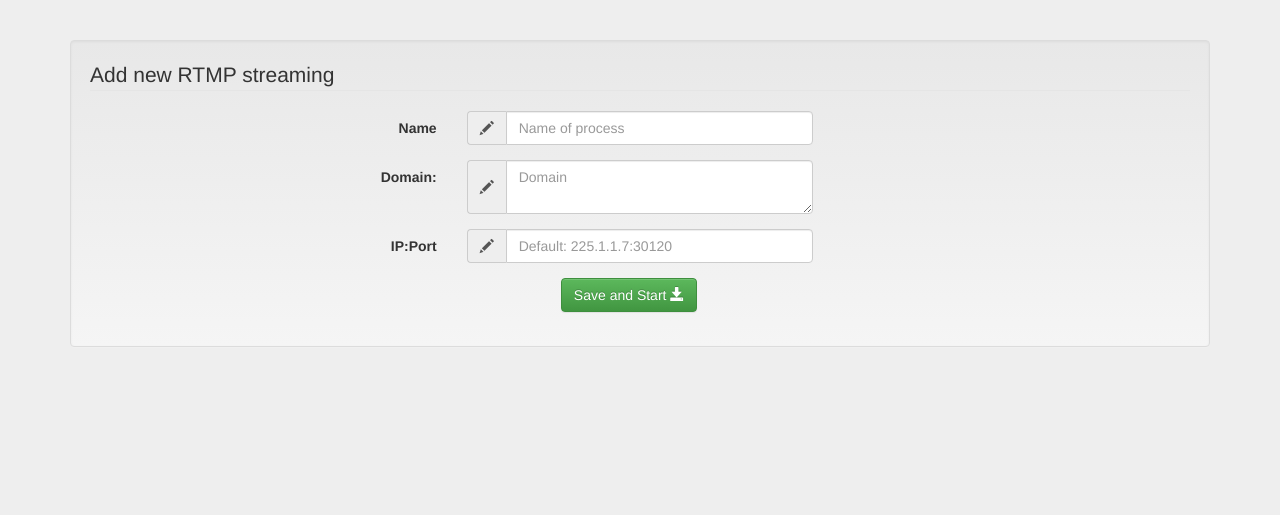
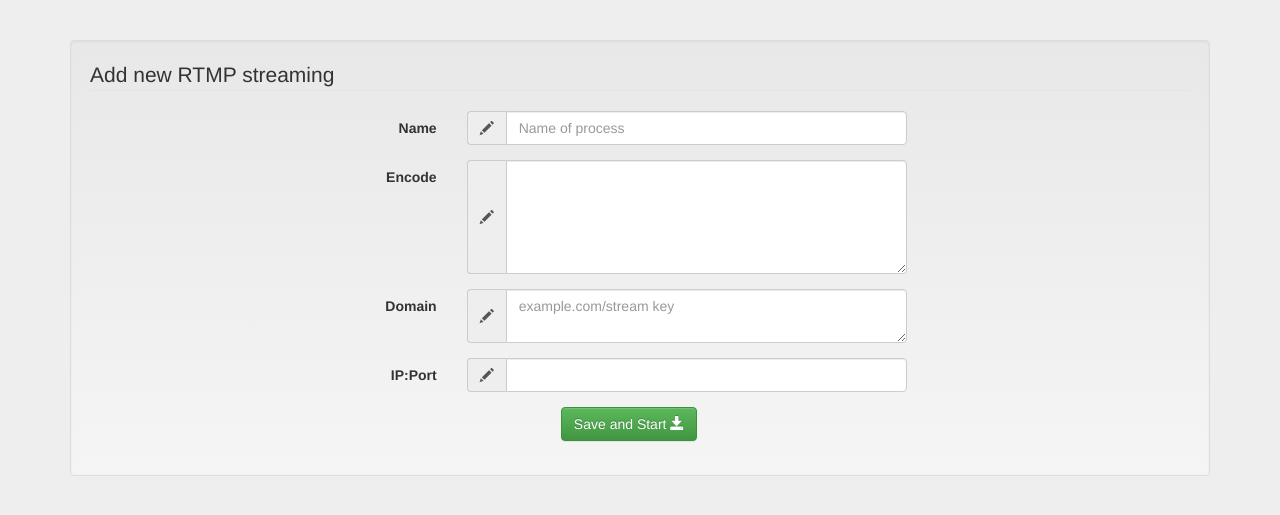
Before and after one commit to hhthuongbtr/supvisord, a Django app: page /supvisor/rtmp/add/ in a window 1280 px wide. Shown: the top 515 px of the page. Run offline with Django 3.2, Linux system fonts and the light colour scheme; the visitor is signed in with stand-in values (Sample User, id 1); data that the repository does not hold is empty; parts of the project's set-up code (start-up, migrations or seed data) failed here and were passed over; some libraries are stand-ins or nearby versions.

Commit message:
rtmp add

```diff
--- a/supvisor/urls.py
+++ b/supvisor/urls.py
@@ -12,4 +12,5 @@ urlpatterns = patterns('',
     url(r'^document/$', 'supvisor.views.document'),
     #RTMP
     url(r'^rtmp/add/$', 'supvisor.views.rtmp_add_process'),
+    url(r'^rtmp/add/json$', 'supvisor.views.rtmp_add_json'),
 )
--- a/supvisor/utils.py
+++ b/supvisor/utils.py
@@ -285,12 +285,21 @@ class RTMP:
         command=File(self.fileName).get_command()
         return command[command.find(self.endKeySearchDomain) + len(self.keySearchDomain) : command.find(self.endKeySearchDomain)]
 
-    def save(self, ip, domain):
+    def save(self, ip, encode, domain):
+        #read template supervisord config
         text=File('rtmp.template').read_template()
+        #read config rtmp template as json data
+        configString =  File("rtmp.json.template").read_template()
+        #Convert to json data
+        data = json.loads(configString)
+        #edit encode
+        text=text.replace('[encode]', encode)
         #edit name
         text=text.replace('[name]', self.fileName)
+        #edit binary system name
+        text=text.replace('[binary_system]', data["binary_system"])
         #edit ip
-        text=text.replace('[ip]',ip)
+        text=text.replace('[ip]', ip)
         #edit stream key
         text=text.replace('[domain]', domain)
         File(self.fileName).write_conf_file(text)
--- a/supvisor/views.py
+++ b/supvisor/views.py
@@ -178,17 +178,28 @@ def rtmp_add_process(request):
 			#Get new infor from template
 			domain = request.POST.get('domain', '').strip()
 			ip = request.POST.get('ip', '').strip()
-			#Return deffault ip if new ip is none
-			if not ip:
-				ip = '225.1.1.7:30120'
 			name = request.POST.get('name', '').strip()
 			#Cut white space
 			name = name.replace(" ", "")
+			encode = request.POST.get('encode', '').strip()
 			#End get new infor from template
-			RTMP(name).save(ip, domain)
+			RTMP(name).save(ip, encode, domain)
 			if Process(name).get_job_status() == 1:
 				Process(name).stop_job()
 			Process(name).update_job()
 			Process(name).start_job()
 			return HttpResponseRedirect('/supvisor/')
 	return render_to_response('supvisor/rtmp/add.html')
+
+def rtmp_add_json(request):
+	if not request.user.is_authenticated():
+		return HttpResponseRedirect('/accounts/login')
+	configString =  File("rtmp.json.template").read_template()
+	data = json.loads(configString)
+	args = []
+	args.append({'binary_system'		: data["binary_system"] if data["binary_system"] else "",
+				'encode'				: data["encode"] if data["encode"] else "",
+				'ip'					: data["ip"] if data["ip"] else "",
+					})
+	json_data = json.dumps({"rtmp": args})
+	return HttpResponse(json_data, content_type='application/json', status=200)
--- a/templates/supvisor/rtmp/add.html
+++ b/templates/supvisor/rtmp/add.html
@@ -5,6 +5,8 @@
     <meta charset="utf-8">
     <meta http-equiv="X-UA-Compatible" content="IE=edge">
     <meta name="viewport" content="width=device-width, initial-scale=1">
+
+    <script type="text/javascript" src="/static/angular.min.js"></script>
 
     <link rel="stylesheet" type="text/css" href="/static/bootstrap/css/bootstrap.min.css">
     <link rel="stylesheet" type="text/css" href="/static/bootstrap/css/bootstrap-theme.min.css">
@@ -25,7 +27,7 @@
     </script>
 </head>
 
-<body ng-app="myApp" ng-controller="processCtrl">
+<body ng-app="myApp" ng-controller="rtmpAddCtrl">
   <div class="container">
     <form class="well form-horizontal" action="/supvisor/rtmp/add/" method="post" name="form" onsubmit="return SubmitCheckTextField(this);">
         {% csrf_token %}
@@ -40,7 +42,7 @@
 
 	  <div class="form-group">
 	    <label class="col-md-4 control-label">Name</label>
-	      <div class="col-md-4 selectContainer">
+	      <div class="col-md-5 selectContainer">
 	      <div class="input-group">
 	          <span class="input-group-addon"><i class="glyphicon glyphicon-pencil"></i></span>
 	          <input type="text" class="form-control" name="name" id="name" placeholder="Name of process">
@@ -50,13 +52,24 @@
 	  </div>
 	  </div>
 
-	  <!-- Stream key -->
+	  <!-- encode -->
 	  <div class="form-group">
-	    <label class="col-md-4 control-label">Domain:</label>
-	      <div class="col-md-4 inputGroupContainer">
+	    <label class="col-md-4 control-label">Encode</label>
+	      <div class="col-md-5 inputGroupContainer">
 	      <div class="input-group">
 	          <span class="input-group-addon"><i class="glyphicon glyphicon-pencil"></i></span>
-	            <textarea class="form-control" name="domain" id="domain" placeholder="Domain"></textarea>
+	            <textarea class="form-control" name="encode" id="encode" placeholder="ancode" rows="5"> {{'{{myData[0].encode}'}}} </textarea>
+	    </div>
+	    </div>
+	   </div>
+
+	  <!-- Domain -->
+	  <div class="form-group">
+	    <label class="col-md-4 control-label">Domain</label>
+	      <div class="col-md-5 inputGroupContainer">
+	      <div class="input-group">
+	          <span class="input-group-addon"><i class="glyphicon glyphicon-pencil"></i></span>
+	            <textarea class="form-control" name="domain" id="domain" placeholder="example.com/stream key" rows="2"></textarea>
 	    </div>
 	    </div>
 	   </div>
@@ -64,10 +77,10 @@
 	  <!-- IP -->
 	  <div class="form-group">
 	    <label class="col-md-4 control-label">IP:Port</label>
-	      <div class="col-md-4 inputGroupContainer">
+	      <div class="col-md-5 inputGroupContainer">
 	      <div class="input-group">
 	          <span class="input-group-addon"><i class="glyphicon glyphicon-pencil"></i></span>
-	            <input type="text" class="form-control" name="ip" placeholder="Default: 225.1.1.7:30120">
+	            <input type="text" class="form-control" name="ip" value="{{'{{myData[0].ip}'}}}">
 	    </div>
 	    </div>
 	  </div>
@@ -84,4 +97,19 @@
     </form>
     </div>
 </body>
+<script>
+var app = angular.module('myApp',[]);
+
+app.controller("rtmpAddCtrl", function ($scope,$http){
+
+  $scope.reload = function () {
+    $http.get('/supvisor/rtmp/add/json').
+        then(function (response) {
+            $scope.myData = response.data.rtmp;
+            console.log($scope.myData);
+      });
+  };
+  $scope.reload();
+});
+</script>
 </html>
```
Also changed, not shown: 4 other files.
